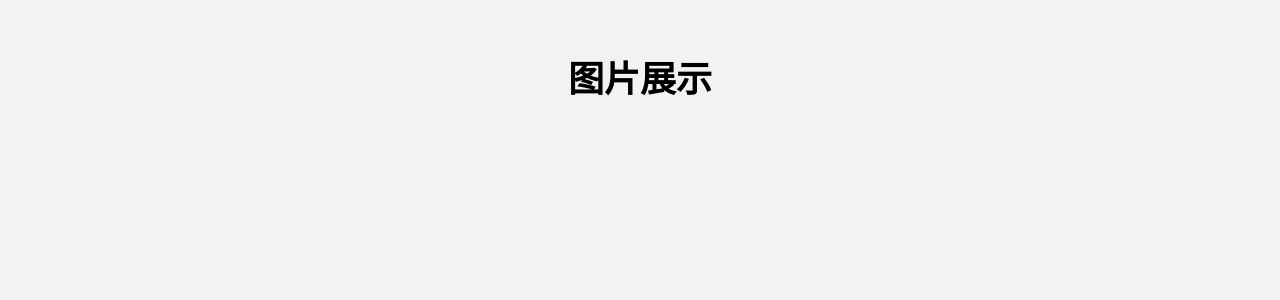
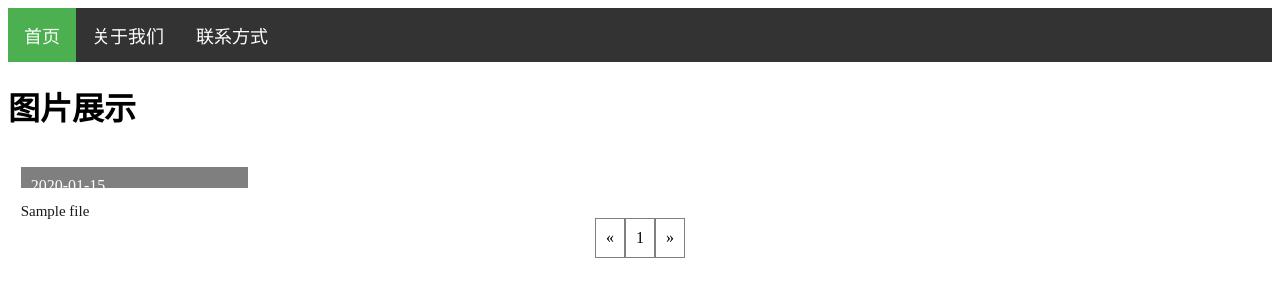
Before and after one commit to adenosinex/ve, a Flask app: page /new/ in a window 1280 px wide. Shown: the top 300 px of the page. Run offline with Flask 3, Linux system fonts and the light colour scheme; tables that the repository leaves empty hold one stand-in row (values such as "Sample post"); some libraries are stand-ins or nearby versions.

Commit message:
new html

```diff
--- a/app.py
+++ b/app.py
@@ -17,9 +17,7 @@
         db.create_all()
         File
         # InitData().ana_dyname()
-        # InitData().scan_dir(r'X:\库\视频\dy like',app)
-
-
+        # InitData().scan_dir(r'X:\库\视频\dy like' )
 
 
 with app.test_request_context('/' ):
--- a/blueprint_new_layout.py
+++ b/blueprint_new_layout.py
@@ -1,4 +1,4 @@
-from flask import render_template,Blueprint
+from flask import render_template,Blueprint,request
 bp=Blueprint ('api_new',__name__)
 bp.url_prefix='/new'
 from models import *
@@ -9,10 +9,15 @@
 
 @bp.route("/")
 def los_file( ):
-    pn=1
+    pn=int(request.args.get('pn',1))
     per_page=20
-    r=File.query.paginate(page=pn,per_page=per_page)
+    r=File.query.filter(File.ctime!=None).paginate(page=pn,per_page=per_page)
+
+    kwargs_page=dict()
     data={
-        'posts':r.items
+        'endpoint':'api_new.los_file',
+        'kwargs_page':kwargs_page,
+        'posts':r.items,
+        'pagination':r
     }
     return  render_template('new/index.html',**data)
--- a/factory.py
+++ b/factory.py
@@ -5,14 +5,14 @@
 from flask_bootstrap import Bootstrap
 from flask_sqlalchemy import SQLAlchemy
 from flask import Flask,current_app
-from flask_whooshee import Whooshee
+# from flask_whooshee import Whooshee
 # from models import *
 from config import config
 # from flask_cors import CORS
 
 db=SQLAlchemy()
 bt=Bootstrap()
-who=Whooshee()
+# who=Whooshee()
 
 def creat_app(config_name='dev'):
     app=Flask(__name__)
@@ -20,7 +20,7 @@
     app.config.from_object(config[config_name])
     db.init_app(app)
     bt.init_app(app)
-    who.init_app(app)
+    # who.init_app(app)
 
     # 注册蓝本
     from blueprint_api import api_bp
--- a/templates/new/_macro.html
+++ b/templates/new/_macro.html
@@ -1,11 +1,53 @@
 {% macro thumbnail(post)%}
+<div class="image-container">
+    {% if post.type=='img' %}
+    <img src={{ url_for('api_bp.static',filename='{}.jpg' .format(post.id))}} id="{{post.id}}">
+        {% elif post.type=='video' %}
+        <img src={{ url_for('api_bp.static',filename='{}.gif' .format(post.id))}}  id="{{post.id}}">
+        {% endif %}
+    <video controls preload="metadata" style="display: none;"    >
+        <source src="" type="video/mp4"  >
+    </video>
+    <p class="image-date">{{post.ctime}}</p>
+</div>
+<div class="caption">
+    <a href="/detail/{{post.id}}">
+        <p class="image-title" title="{{post.name}}">{{post.name}}</p>
 
-{% if post.type=='img' %}
-<img src={{ url_for('api_bp.static',filename='{}.jpg' .format(post.id))}} alt="{{post.naem}}">
-    {% elif post.type=='video' %}
-    <img src={{ url_for('api_bp.static',filename='{}.gif' .format(post.id))}} alt="{{post.naem}}">
+    </a>
+</div>
+
+{% endmacro %}
+
+{% macro pages(pagination, endpoint,kwargs=dict()) -%}
+<div class="pagination">
+<!-- 上一页 -->
+    <a href="{% if pagination.has_prev %}{{ url_for(endpoint, pn=pagination.prev_num, **kwargs) }}{% else %}#{% endif %} " class="page-link">
+        &laquo;
+    </a>
+
+<!-- 中间页 -->
+{% for p in pagination.iter_pages()  %}
+    {% if p %}
+        {% if p == pagination.page %}
+
+            <a href="{{ url_for(endpoint, pn = p, **kwargs) }}" class="active page-link" >{{ p }}</a>
+
+        {% else %}
+
+            <a href="{{ url_for(endpoint, pn = p, **kwargs) }}" class="  page-link" >{{ p }}</a>
+
+        {% endif %}
+    {% else %}
+    <a href="#" class="  page-link" >&hellip;</a>
     {% endif %}
-<div class="overlay">
-    <div class="overlay-text">{{post.name}}</div>
+
+{% endfor %}
+<!-- 下一页 -->
+
+    <a href="{% if pagination.has_next %}{{ url_for(endpoint, pn=pagination.next_num, **kwargs) }} {% else %}#{% endif %} " class="page-link">
+        &raquo;
+    </a>
+
 </div>
-{% endmacro %}
+{%- endmacro %}
--- /dev/null
+++ b/templates/new/base.html
@@ -0,0 +1,173 @@
+<!DOCTYPE html>
+<html>
+
+<head>
+    <title>图片展示</title>
+    <style>
+        nav {
+            background-color: #333;
+            color: #fff;
+        }
+
+        ul {
+            list-style-type: none;
+            margin: 0;
+            padding: 0;
+            overflow: hidden;
+        }
+
+        li {
+            float: left;
+        }
+
+        li a {
+            display: block;
+            color: white;
+            text-align: center;
+            padding: 14px 16px;
+            text-decoration: none;
+            font-size: 18px;
+        }
+
+        li a:hover {
+            background-color: #ddd;
+            color: black;
+        }
+
+        .active {
+            background-color: #4CAF50;
+        }
+
+        .active {
+            background-color: #4CAF50;
+        }
+    </style>
+
+    <style>
+        .container {
+            /* display: grid;
+            grid-template-columns: auto auto auto auto;
+            gap: 20px;
+            margin: 0 50px;   */
+            display: flex;
+            flex-wrap: wrap;
+            /* justify-content: space-between; */
+
+        }
+
+        .item-container {
+            margin :0 1%;
+            width: 18%;
+            justify-content: space-between;
+
+        }
+        /* 手机减少列数 */
+        @media (max-width: 1080px) {
+            .item-container {
+                margin : 0 5px;
+                width: 48.5%;
+            }
+        }
+
+        .image-container {
+            position: relative;
+            height: 80%;
+            width: 100%;
+            overflow: hidden;
+
+        }
+
+        .image-container img,
+        video {
+            width: 100%;
+            height: 100%;
+            object-fit: cover;
+        }
+
+        .image-date {
+            width: 100%;
+            position: absolute;
+            top: 0;
+            color: white;
+            padding: 10px;
+            background-color: rgba(0, 0, 0, 0.5);
+            /* 半透明黑色背景 */
+            transition: opacity 0.5s ease;
+            font-size: 16px;
+        }
+
+        .image-container:hover .image-date {
+            opacity: 0;
+        }
+
+        .image-title {
+            color: rgb(24, 25, 28);
+            font-size: 15px;
+        }
+
+        a {
+            text-decoration: none;
+
+        }
+    </style>
+    <style>
+        .pagination {
+            display: flex;
+            justify-content: center;
+            /* 将页码居中对齐 */
+            margin-top: 20px;
+        }
+
+        .page-link {
+            padding: 10px;
+            border: 1px solid gray;
+            text-decoration: none;
+            background-color: white;
+            color: black;
+        }
+
+        .page-link:hover {
+            background-color: gray;
+            color: white;
+        }
+    </style>
+</head>
+
+<body>
+    <nav>
+        <ul>
+            <li><a href="#" class="active">首页</a></li>
+            <li><a href="#">关于我们</a></li>
+            <li><a href="#">联系方式</a></li>
+        </ul>
+    </nav>
+
+
+    <h1>图片展示</h1>
+    {% block main %}{% endblock %}
+
+
+    <script type="text/javascript" src="{{ url_for('static', filename='js/jquery-3.2.1.slim.min.js') }}"></script>
+    <script>
+        // 鼠标隐藏
+        var timer;
+        var tagObj = $('video')
+        tagObj.mousemove(function () {
+            tagObj.css({
+                cursor: ''
+            });
+            timer = setTimeout(function () {
+
+                tagObj.css({
+                    cursor: 'none'
+                });
+            }, 2000)
+        });
+
+
+
+    </script>
+
+</body>
+
+</html>
--- a/templates/new/index.html
+++ b/templates/new/index.html
@@ -1,84 +1,93 @@
-<!DOCTYPE html>
-<html>
-<head>
-	<title>图片展示</title>
-	<style>
-		body {
-			margin: 0;
-			padding: 0;
-			background-color: #f2f2f2;
-		}
-		h1 {
-			text-align: center;
-			font-size: 36px;
-			margin-top: 50px;
-		}
-		.container {
-			max-width: 1200px;
-			margin: 0 auto;
-			display: flex;
-			flex-wrap: wrap;
-			justify-content: space-around;
-			align-items: center;
-			margin-top: 50px;
-			margin-bottom: 50px;
-		}
-		.item {
-			width: 23%;
-			margin: 5px;
-			box-shadow: 0 2px 6px rgba(0,0,0,0.3);
-			overflow: hidden;
-			border-radius: 5px;
-			position: relative;
-			cursor: pointer;
-		}
-		img {
-			width: 100%;
-			height: auto;
-			vertical-align: middle;
-			border-style: none;
-		}
-		.overlay {
-			position: absolute;
-			top: 0;
-			left: 0;
-			width: 100%;
-			height: 100%;
-			background-color: rgba(0,0,0,0.4);
-			color: white;
-			text-align: center;
-			padding-top: 40%;
-			opacity: 0;
-			transition: opacity 0.3s ease-in-out;
-		}
-		.item:hover .overlay {
-			opacity: 1;
-		}
-		.overlay-text {
-            display: flex;
-            align-items: center;
-            justify-content: center;
-            font-size: 24px;
-            font-weight: bold;
-		}
-	</style>
-</head>
+{% extends "new/base.html" %}
 
-<body>
-	<h1>图片展示</h1>
+
+{% block main %}
 {% import "new/_macro.html" as macro %}
-
 <div class="container">
     {% for post in posts %}
-                {{ element|e }}
-                <div class="item">
-
+    <div class="item-container">
         {{ macro.thumbnail(post) }}
-
     </div>
     {% endfor %}
+</div>
+{{ macro.pages(pagination, endpoint,kwargs=kwargs_page) }}
+
+<script>
+    // 图片点击替换成播放视频
+    let lastPlayVideo;
+    function clickPlay(node,index) {
+        const thumbnail = node.querySelector('img');
+        const video = node.querySelector('video');
+        // 替换视频
+        thumbnail.addEventListener('click', function () {
+            video.src = '/file/' + thumbnail.id;
+            video.style.display = 'block';
+            video.controls = true;
+            thumbnail.style.display = 'none'
+            if (lastPlayVideo && !lastPlayVideo.paused)
+                lastPlayVideo.pause()
+            video.play();
+            lastPlayVideo = video;
+            currentNodeIndex=index
+        });
+        // 唯一视频播放
+        video.addEventListener('click', (event) => {
+            if (lastPlayVideo === video)
+                return
+            if (lastPlayVideo && !lastPlayVideo.paused)
+                lastPlayVideo.pause()
+            lastPlayVideo = video;
+            currentNodeIndex=index
+        })
 
 
-	</div>
-</body>
-</html>
+
+  }
+    const items = document.querySelectorAll('.item-container');
+    for (let i = 0; i < items.length; i++) {
+        // items[i].addEventListener('click', clickPlay);
+        clickPlay(items[i],i)
+    }
+
+var currentNodeIndex = -1;
+
+        // 监听页面上的keydown事件
+document.addEventListener('keydown', function(event) {
+    let rows=Math.floor(items[0].parentElement.getBoundingClientRect().width/items[0].getBoundingClientRect().width)
+  switch(event.key) {
+    case 'ArrowLeft': // 左箭头
+    currentNodeIndex--;
+    break;
+    case 'ArrowRight': // 右箭头
+    currentNodeIndex++;
+      break;
+    case 'ArrowUp': // 上箭头
+    // 减一行个数
+    currentNodeIndex-=rows;
+    break;
+    case 'ArrowDown': // 下箭头
+    currentNodeIndex+=rows;
+      break;
+    default:
+        return
+    }
+    clickNodeAtIndex(currentNodeIndex);
+});
+
+
+
+// 点击指定索引的节点
+function clickNodeAtIndex(index) {
+    if(index>=items.length)
+    index=0
+    else if(index<0)
+    index=items.length-1
+// 触发出现视频，点击视频
+  items[index].querySelector('img').click();
+  items[index].querySelector('video').click();
+  items[index].scrollIntoView({ behavior:     'auto' });
+}
+
+
+</script>
+{% endblock %}
```
Also changed, not shown: models.py (+26 -28 lines), static/control.js (+26 -13 lines), tools.py (+32 -5 lines). Lines whose indentation alone changed are shown as unchanged.
